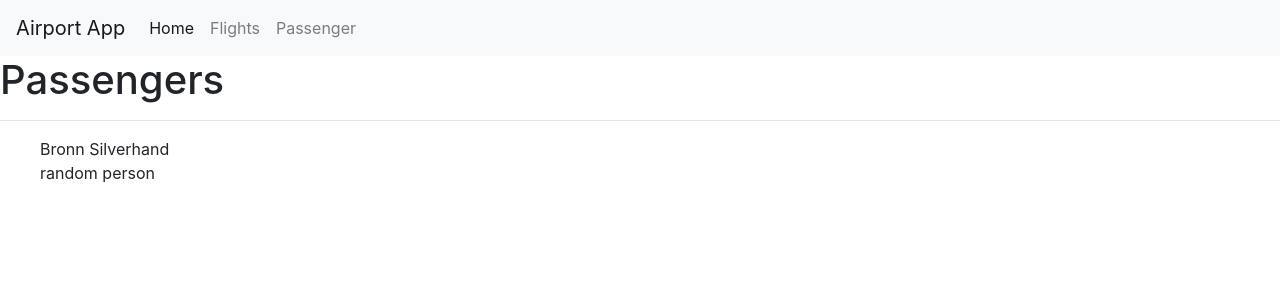
After one commit to beth98an/eng84-airport-project, a Django app: page /flights/3 in a window 1280 px wide. The commit adds this page. Shown: the top 300 px of the page. Run offline with Django 3.2, Linux system fonts and the light colour scheme; data comes from the database, SQL or seed files in the repository; both versions use the stored data as it was before the commit; parts of the project's set-up code (start-up, migrations or seed data) failed here and were passed over; some libraries are stand-ins or nearby versions.

Commit message:
fixed links in homepage, added aircraft model fields, added passengers template, added passenger list view

```diff
--- a/app/core/admin.py
+++ b/app/core/admin.py
@@ -1,7 +1,9 @@
 from django.contrib import admin
-from .models import Person, Staff, Passenger
+from .models import Person, Staff, Passenger, Flight, Aircraft
 
 
 admin.site.register(Person)
 admin.site.register(Passenger)
 admin.site.register(Staff)
+admin.site.register(Flight)
+admin.site.register(Aircraft)
--- a/app/core/models.py
+++ b/app/core/models.py
@@ -27,16 +27,6 @@ class Passenger(Person):
         return f'{self.first_name} {self.last_name}'
 
 
-# class Airport:
-#     def __init__(self, name_airport):
-#         self.name_airport = name_airport
-#
-#
-# class Terminal:
-#     def __init__(self, name_terminal):
-#         self.name_terminal = name_terminal
-#
-#
 
 class Flight(models.Model):
     """
@@ -52,49 +42,40 @@ class Flight(models.Model):
     departure_time = models.DateTimeField('Departure Time')
     duration = models.TimeField('Duration')
     aircraft_id = models.ForeignKey('Aircraft', on_delete=models.CASCADE)
-    attendance = models.ManyToManyField(Passenger)
+    attendance = models.ManyToManyField(Passenger, blank=True)
 
     def __str__(self):
         return f'Flight from {self.origin} to {self.destination}'
 
 
 class Aircraft(models.Model):
-    pass
+    """
+    Class that holds the type of aircraft
+    """
     # def __init__(self, number_fly, place_land, fuel_up):
     #     self.number_fly = number_fly
     #     self.place_land = place_land
     #     self.fuel_up = fuel_up
+    aircraft_id = models.AutoField(primary_key=True, null=False, blank=False)
+    model = models.CharField(max_length=10)
+    manufacturer = models.CharField(max_length=20)
+    capacity = models.IntegerField()
 
 
-# class Helicopter(Aircraft):
-#     def __init__(self, model):
-#         super().__init__()
-#         self.model = model
+
+# class Airport:
+#     def __init__(self, name_airport):
+#         self.name_airport = name_airport
 #
 #
-# class Planes(Aircraft):
-#     def __init__(self, model):
-#         super().__init__()
-#         self.model = model
+# class Terminal:
+#     def __init__(self, name_terminal):
+#         self.name_terminal = name_terminal
 #
 #
-# class Person:
-#     def __init__(self, name, tax_number):
-#         self.name = name
-#         self.tax_number = tax_number
-#
-#
-# class User(Person):
-#     def __init__(self, passport):
-#         super().__init__()
-#         self.passport = passport
-#
-#
-# class Staff(Person):
-#     def __init__(self):
-#         super().__init__()
-#
-# # Create your models here.
+
+
+
 
 '''
 # Let's see the model of our project:
--- a/app/core/templates/base.html
+++ b/app/core/templates/base.html
@@ -22,13 +22,14 @@
     <div class="collapse navbar-collapse" id="navbarNav">
       <ul class="navbar-nav">
         <li class="nav-item active">
-          <a class="nav-link" href="#">Home <span class="sr-only">(current)</span></a>
+          <!-- Link Home by adding Django syntax to replace the url found in the urls.py named 'index'-->
+          <a class="nav-link" href="{% url 'index' %}">Home <span class="sr-only">(current)</span></a>
         </li>
         <li class="nav-item">
-          <a class="nav-link" href="#">Flights</a>
+          <a class="nav-link" href="{% url 'flights' %}">Flights</a>
         </li>
         <li class="nav-item">
-          <a class="nav-link" href="#">Passenger</a>
+          <a class="nav-link" href="{% url 'passengers' %}">Passenger</a>
         </li>
       </ul>
     </div>
--- /dev/null
+++ b/app/core/templates/passengers.html
@@ -0,0 +1,18 @@
+
+{% extends 'base.html' %}
+
+{% block head_title %}Airport App Passengers List{% endblock %}
+{% block body_title %}Passengers{% endblock %}
+
+{% block content %}
+
+<hr>
+
+
+<ul style="list-style-type:none">
+  {% for passenger in queryset %}
+  <li> {{passenger}} </li>
+  {% endfor %}
+</ul>
+
+{% endblock %}
--- a/app/core/urls.py
+++ b/app/core/urls.py
@@ -3,11 +3,12 @@ from django.urls import path
 from . import views
 from django.conf.urls.static import static
 
-from .views import HomeView, FlightListView
+from .views import HomeView, FlightListView, PassengerListView, FlightDetailView
 
 urlpatterns = [
         path('', HomeView.as_view(), name='index'),
         path('home/', HomeView.as_view(), name='index'),
         path('flights/', FlightListView.as_view(), name='flights'),
-        path('passengers/', HomeView.as_view(), name='passengers'),
-        ]+ static(settings.MEDIA_URL, document_root= settings.MEDIA_ROOT)
+        path('passengers/', PassengerListView.as_view(), name='passengers'),
+        path('flights/<int:pk>', PassengerListView.as_view(), name='flight_detail'),
+        ] + static(settings.MEDIA_URL, document_root=settings.MEDIA_ROOT)
--- a/app/core/views.py
+++ b/app/core/views.py
@@ -1,6 +1,6 @@
 from django.shortcuts import render
 
-from django.views.generic import ListView
+from django.views.generic import ListView, DetailView
 
 #
 from .models import Person, Staff, Passenger, Flight
@@ -32,7 +32,13 @@ class FlightListView(ListView):
     template_name = 'flights.html'
     context_object_name = 'queryset'
 
+# Passengers Page
+class PassengerListView(ListView):
+    model = Passenger
+    template_name = 'passengers.html'
+    context_object_name = 'queryset'
 
-# Passengers Page
 
 # Flights Detail Page
+class FlightDetailView(DetailView):
+    model = Flight
```
Also changed, not shown: app/core/migrations/0002_auto_20210406_1327.py (deleted), app/core/migrations/0002_auto_20210406_1946.py, app/db.sqlite3 (deleted), 1 other file.
